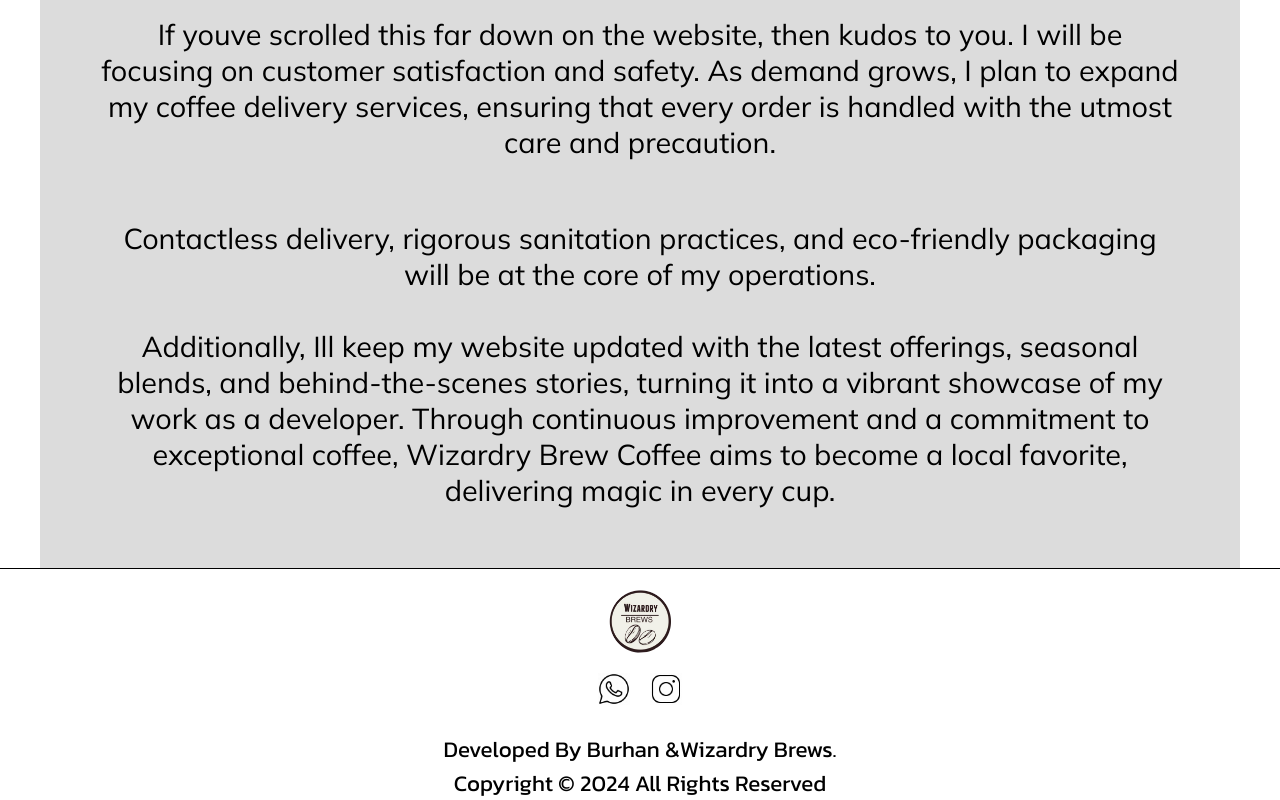
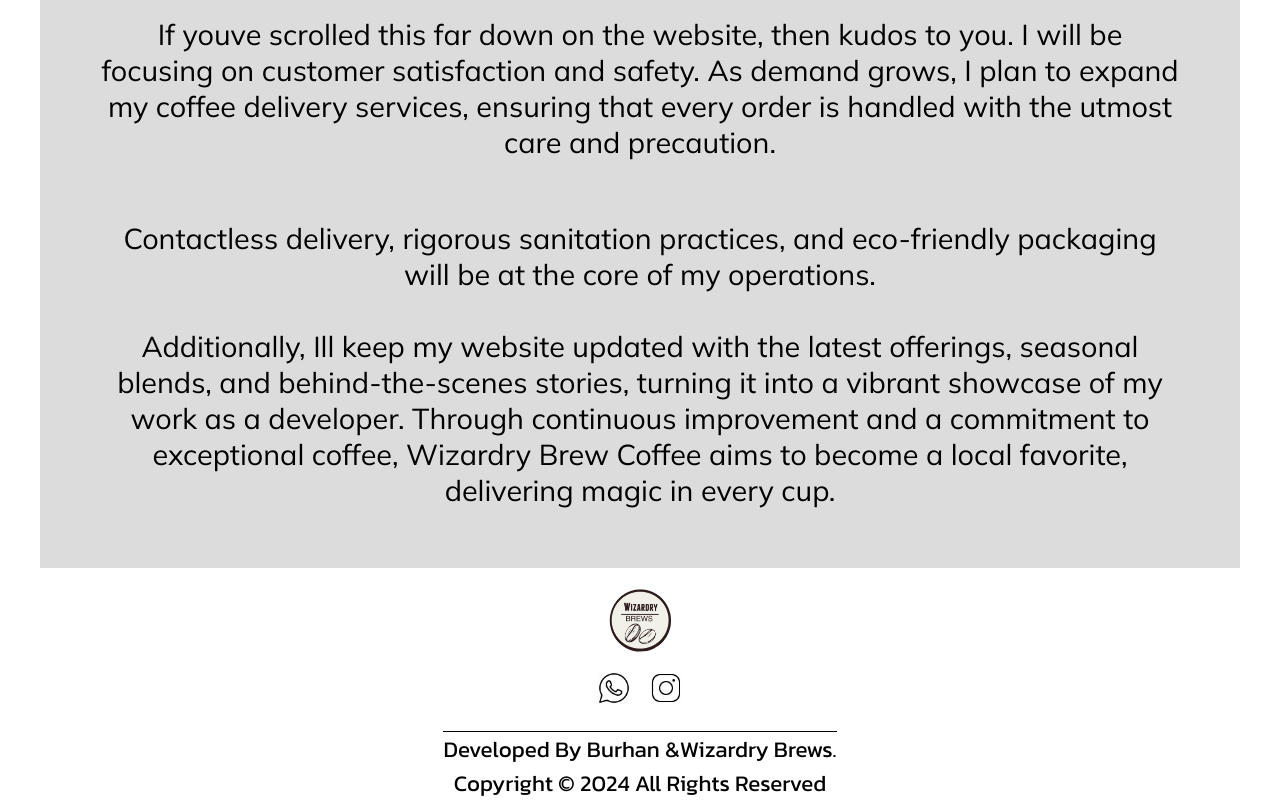
Before and after one commit to burhanmoin1/WizardryBrews, a Next.js app: page / in a window 1280 px wide. Shown: the part 4579-5379 px from the top of the page. Built offline with nearby package versions, Linux system fonts and the light colour scheme.

Commit message:
'finishingup

```diff
--- a/src/app/components/Footer.css
+++ b/src/app/components/Footer.css
@@ -2,7 +2,7 @@
     height: 28vh;
     display: flex;
     flex-direction: column;
-    border-top: 1px solid black;
+
 }
 
 .footer-logo {
@@ -28,7 +28,10 @@
     text-align: center;
     font-size: 1.4rem;
     font-family: Kanit;
+    border-top: 1px solid black;
 }
+
+
 
 @media (max-width: 767.98px) {
 
```
